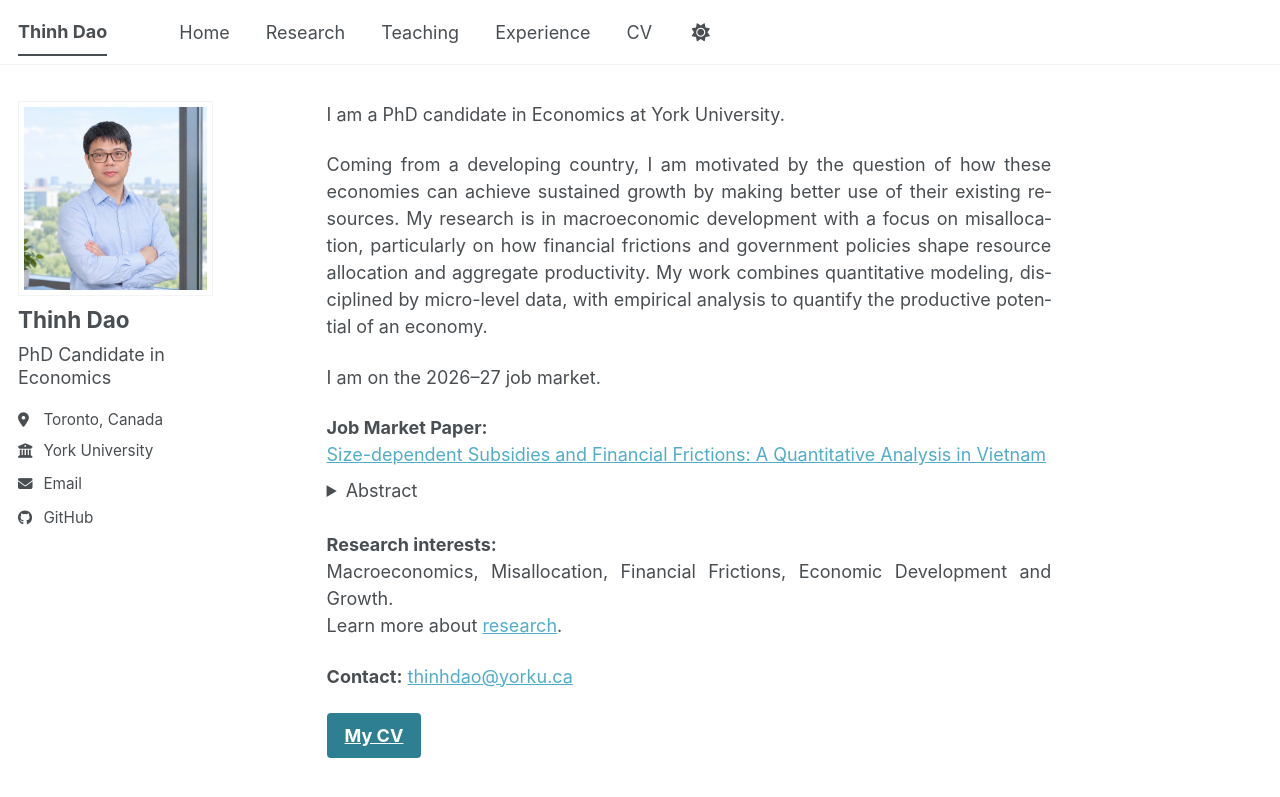
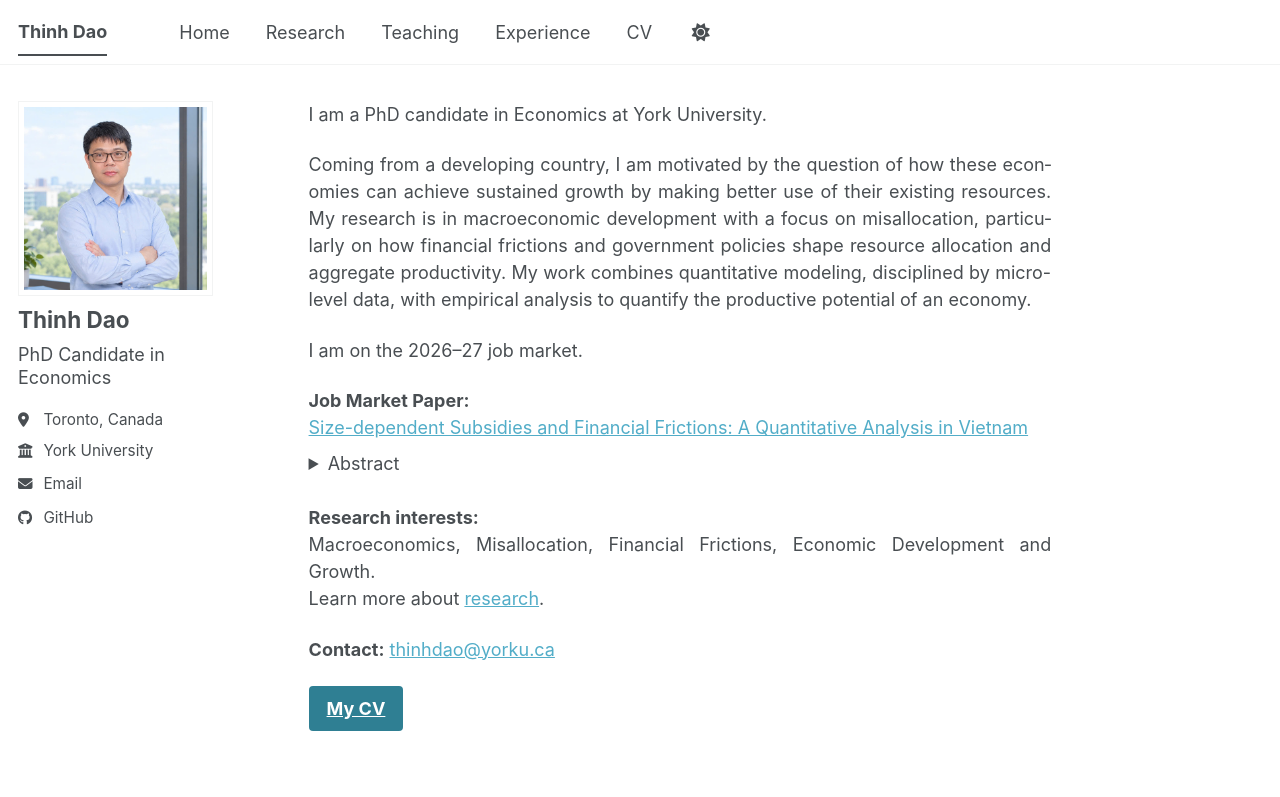
Before and after one commit to thinh-dao-econ/thinh-dao-econ.github.io, a Jekyll site: the page built from _pages/about.md, in a window 1280 px wide. Shown: the top 797 px of the page. Built offline with Jekyll 4.4.1, drawn with Linux system fonts in a browser that asks for light colours; a style sheet for code colours, icons or effects is not loaded.

Commit message:
Update main.scss

```diff
--- a/assets/css/main.scss
+++ b/assets/css/main.scss
@@ -69,7 +69,7 @@ img.author__avatar,
 
 /* Space between the sidebar and the main text */
 .page__inner-wrap {
-  padding-left: 2.5rem !important;
+  padding-left: 1.5rem !important;
 }
 
 /* Justified text, like LaTeX */
```
